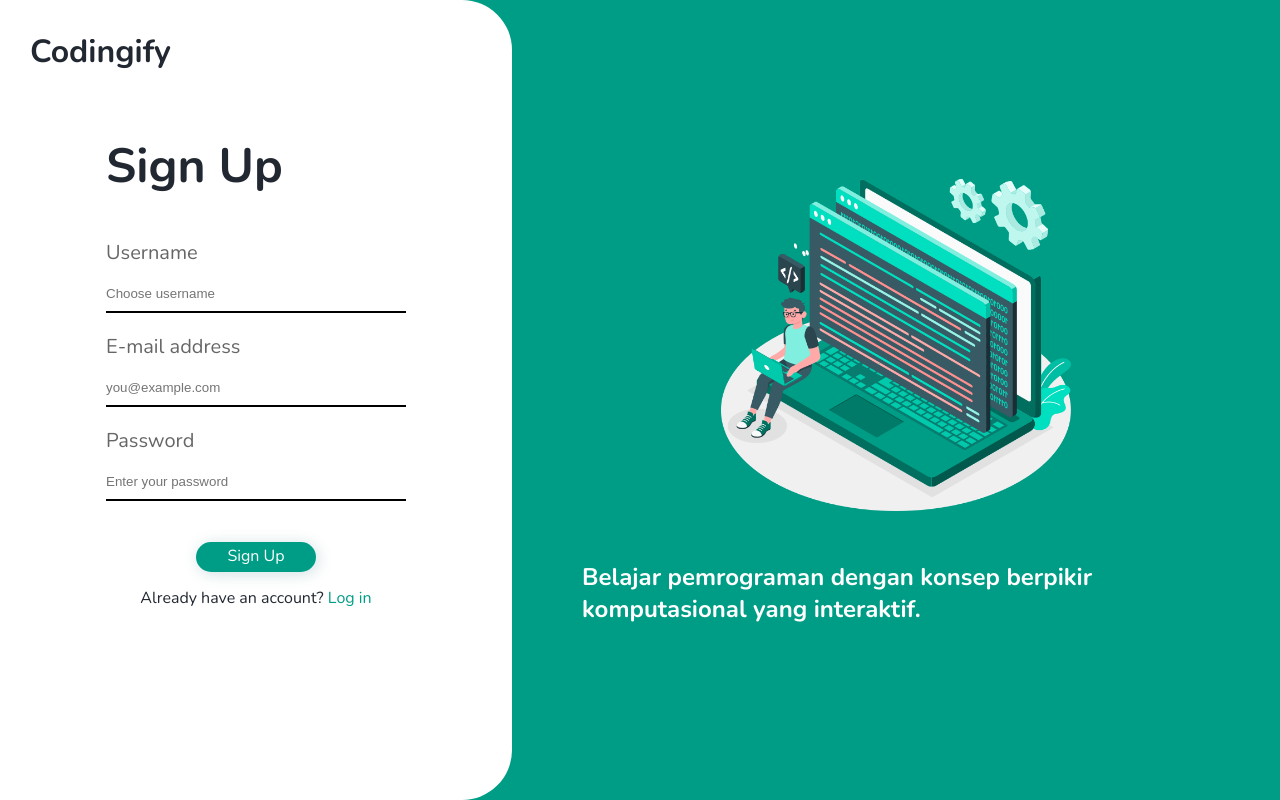
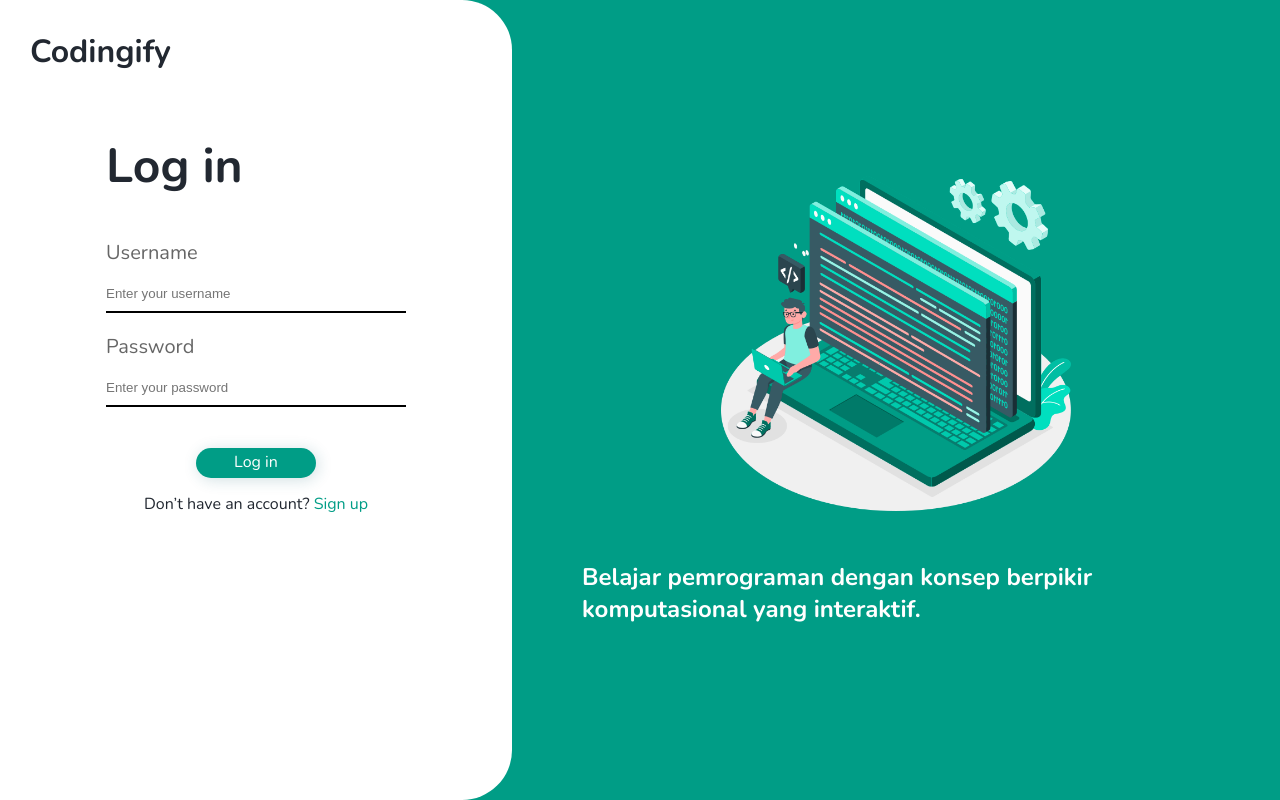
Before and after one commit to alrafi/codingify, a React (Create React App) app: page / in a window 1280 px wide. Built offline with nearby package versions, Linux system fonts and the light colour scheme.

Commit message:
refactor and add login page

```diff
--- a/src/App.js
+++ b/src/App.js
@@ -1,11 +1,12 @@
 import React, { Component } from 'react';
 import LandingPage from './pages/LandingPage';
-import Register from './pages/Register';
+import Register from './pages/FormPage/Register';
+import Login from './pages/FormPage/Login';
 import './index.css';
 
 class App extends Component {
   render() {
-    return <Register></Register>;
+    return <Login></Login>;
   }
 }
 
--- /dev/null
+++ b/src/pages/FormPage/Login.js
@@ -0,0 +1,47 @@
+import React from 'react';
+import Input from '../../components/Input';
+import Button from '../../components/Button';
+import {
+  MainWrapper,
+  FormSection,
+  FormInput,
+  ButtonWrapper,
+  LinkSwitch,
+  InfoSection,
+  ImageDisplay,
+  InfoDisplay,
+} from './components/formComponents';
+
+const Login = () => {
+  return (
+    <MainWrapper>
+      <FormSection>
+        <h1>Codingify</h1>
+        <FormInput>
+          <h2>Log in</h2>
+          <Input
+            name="Username"
+            placeholder="Enter your username"
+            focus="true"
+          />
+          <Input name="Password" placeholder="Enter your password" />
+          <ButtonWrapper>
+            <Button>Log in</Button>
+          </ButtonWrapper>
+          <LinkSwitch>
+            Don’t have an account? <span>Sign up</span>
+          </LinkSwitch>
+        </FormInput>
+      </FormSection>
+      <InfoSection>
+        <ImageDisplay></ImageDisplay>
+        <InfoDisplay>
+          Belajar pemrograman dengan konsep berpikir komputasional yang
+          interaktif.
+        </InfoDisplay>
+      </InfoSection>
+    </MainWrapper>
+  );
+};
+
+export default Login;
--- /dev/null
+++ b/src/pages/FormPage/Register.js
@@ -0,0 +1,44 @@
+import React from 'react';
+import Input from '../../components/Input';
+import Button from '../../components/Button';
+import {
+  MainWrapper,
+  FormSection,
+  FormInput,
+  ButtonWrapper,
+  LinkSwitch,
+  InfoSection,
+  ImageDisplay,
+  InfoDisplay,
+} from './components/formComponents';
+
+const Register = () => {
+  return (
+    <MainWrapper>
+      <FormSection>
+        <h1>Codingify</h1>
+        <FormInput>
+          <h2>Sign Up</h2>
+          <Input name="Username" placeholder="Choose username" focus="true" />
+          <Input name="E-mail address" placeholder="you@example.com" />
+          <Input name="Password" placeholder="Enter your password" />
+          <ButtonWrapper>
+            <Button>Sign Up</Button>
+          </ButtonWrapper>
+          <LinkSwitch>
+            Already have an account? <span>Log in</span>
+          </LinkSwitch>
+        </FormInput>
+      </FormSection>
+      <InfoSection>
+        <ImageDisplay></ImageDisplay>
+        <InfoDisplay>
+          Belajar pemrograman dengan konsep berpikir komputasional yang
+          interaktif.
+        </InfoDisplay>
+      </InfoSection>
+    </MainWrapper>
+  );
+};
+
+export default Register;
--- /dev/null
+++ b/src/pages/FormPage/components/formComponents.js
@@ -0,0 +1,71 @@
+import styled from 'styled-components';
+import bg from '../../../assets/coding.png';
+
+export const MainWrapper = styled.div`
+  display: flex;
+  height: 100vh;
+  background: #009d86;
+`;
+
+export const FormSection = styled.div`
+  background: #ffffff;
+  width: 40%;
+  border-radius: 0 50px 50px 0;
+  display: flex;
+  flex-direction: column;
+
+  h1 {
+    font-size: 160%;
+    margin: 30px 0 0 30px;
+  }
+`;
+
+export const FormInput = styled.div`
+  margin-top: 60px;
+  width: 300px;
+  align-self: center;
+
+  h2 {
+    font-size: 240%;
+    margin-bottom: 40px;
+  }
+`;
+
+export const ButtonWrapper = styled.div`
+  text-align: center;
+  margin-top: 40px;
+`;
+
+export const LinkSwitch = styled.p`
+  text-align: center;
+  font-size: 80%;
+  margin-top: 15px;
+
+  span {
+    color: #009d86;
+  }
+`;
+
+export const InfoSection = styled.div`
+  background: #009d86;
+  width: 60%;
+  display: flex;
+  flex-direction: column;
+  justify-content: center;
+  align-items: center;
+  padding: 0 70px;
+`;
+
+export const ImageDisplay = styled.div`
+  width: 350px;
+  height: 335px;
+  background: url(${bg});
+  background-position: center;
+  background-size: cover;
+  margin-bottom: 50px;
+`;
+
+export const InfoDisplay = styled.h2`
+  font-size: 120%;
+  color: #ffffff;
+`;
--- a/src/pages/Register/index.js
+++ /dev/null
@@ -1,105 +0,0 @@
-import React from 'react';
-import styled from 'styled-components';
-import Input from '../../components/Input';
-import Button from '../../components/Button';
-import bg from '../../assets/coding.png';
-
-const MainWrapper = styled.div`
-  display: flex;
-  height: 100vh;
-  background: #009d86;
-`;
-
-const FormSection = styled.div`
-  background: #ffffff;
-  width: 40%;
-  border-radius: 0 50px 50px 0;
-  display: flex;
-  flex-direction: column;
-
-  h1 {
-    font-size: 160%;
-    margin: 30px 0 0 30px;
-  }
-`;
-
-const FormInput = styled.div`
-  margin-top: 60px;
-  width: 300px;
-  align-self: center;
-
-  h2 {
-    font-size: 240%;
-    margin-bottom: 40px;
-  }
-`;
-
-const ButtonWrapper = styled.div`
-  text-align: center;
-  margin-top: 40px;
-`;
-
-const LinkSwitch = styled.p`
-  text-align: center;
-  font-size: 80%;
-  margin-top: 15px;
-
-  span {
-    color: #009d86;
-  }
-`;
-
-const InfoSection = styled.div`
-  background: #009d86;
-  width: 60%;
-  display: flex;
-  flex-direction: column;
-  justify-content: center;
-  align-items: center;
-  padding: 0 70px;
-`;
-
-const ImageDisplay = styled.div`
-  width: 350px;
-  height: 335px;
-  background: url(${bg});
-  background-position: center;
-  background-size: cover;
-  margin-bottom: 50px;
-`;
-
-const InfoDisplay = styled.h2`
-  font-size: 120%;
-  color: #ffffff;
-`;
-
-const Register = () => {
-  return (
-    <MainWrapper>
-      <FormSection>
-        <h1>Codingify</h1>
-        <FormInput>
-          <h2>Sign Up</h2>
-          <Input name="Username" placeholder="Choose username" focus="true" />
-          <Input name="E-mail address" placeholder="you@example.com" />
-          <Input name="Password" placeholder="Enter your password" />
-          <ButtonWrapper>
-            <Button>Sign Up</Button>
-          </ButtonWrapper>
-          <LinkSwitch>
-            Already have an account? <span>Log in</span>
-          </LinkSwitch>
-        </FormInput>
-      </FormSection>
-      <InfoSection>
-        <ImageDisplay></ImageDisplay>
-        <InfoDisplay>
-          Belajar pemrograman dengan konsep berpikir komputasional yang
-          interaktif.
-        </InfoDisplay>
-      </InfoSection>
-    </MainWrapper>
-  );
-};
-
-export default Register;
```
